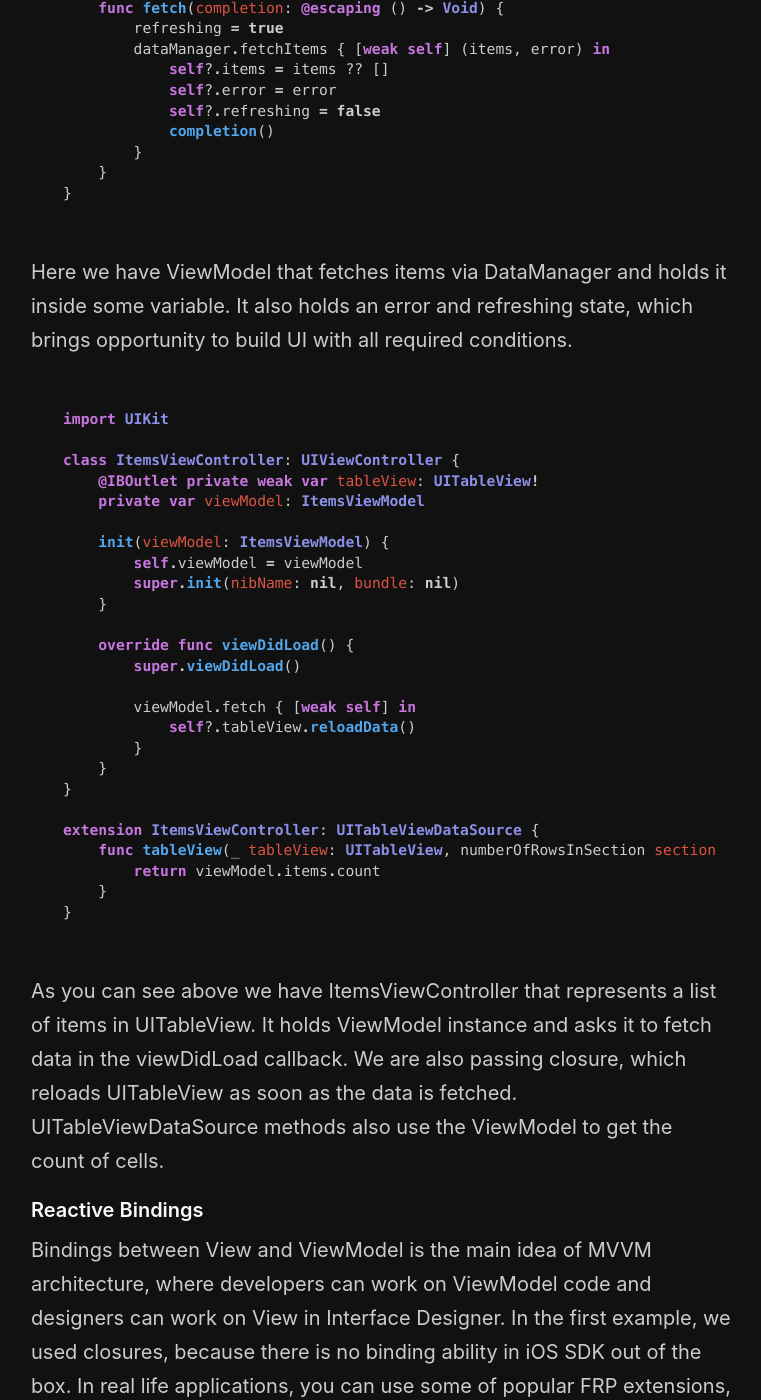
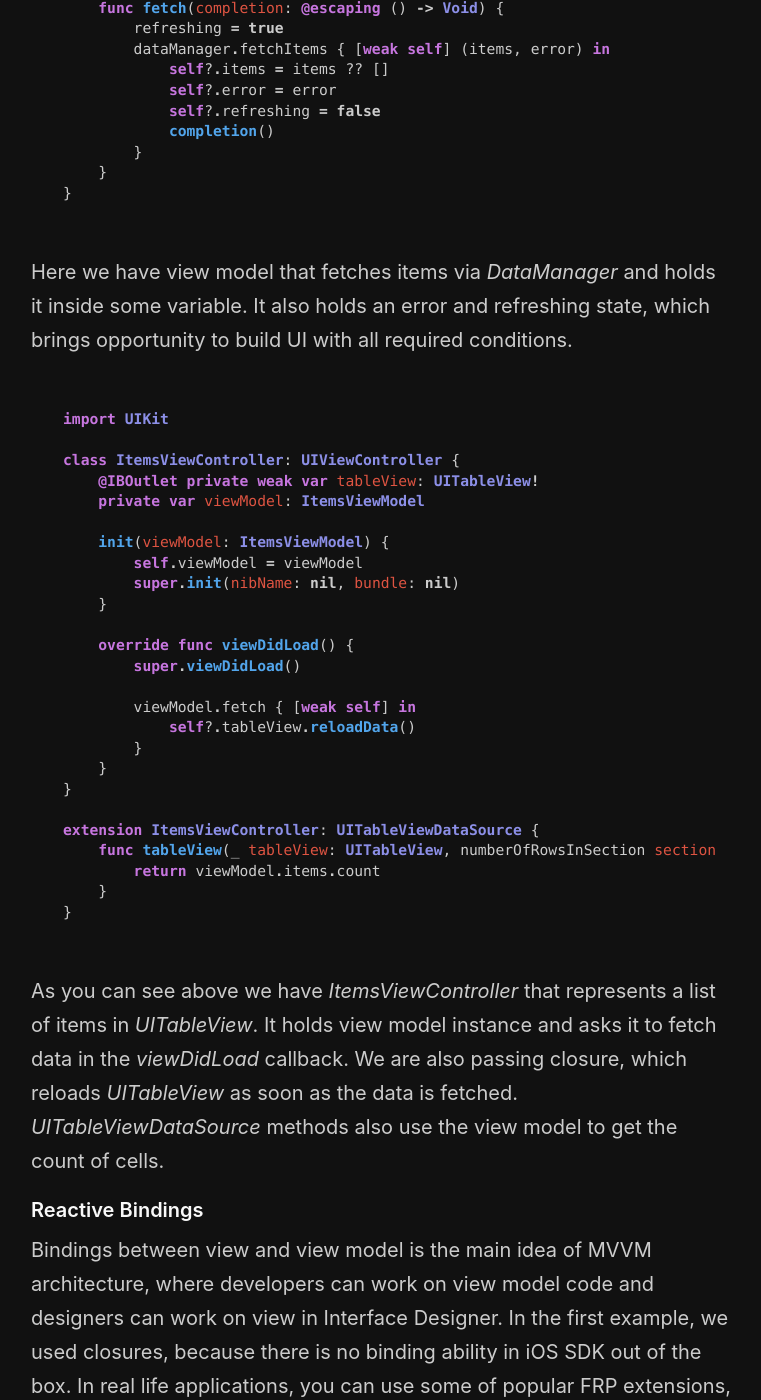
Before and after one commit to mecid/mecid.github.io, a Jekyll site: the page built from _posts/2018-01-11-mastering-mvvm-on-ios.md, in a window 1280 px wide and 1400 px high, scrolled down 1229 px. Shown: the whole window, without its empty margins (259-1020 px from the left). Built offline with Jekyll 4.4.1, drawn with Linux system fonts in a browser that asks for light colours; some of the changed text lies outside the part shown.

Commit message:
mvvm post updated

````diff
--- a/_posts/2018-01-11-mastering-mvvm-on-ios.md
+++ b/_posts/2018-01-11-mastering-mvvm-on-ios.md
@@ -8,10 +8,9 @@
 The main problem of Apple MVC is mixed responsibility, which leads to the appearance of some kinds of problems such as Massive-View-Controller.
 
 #### Why MVVM?
+We should accept that *UIViewController* is the main component in Apple’s iOS SDK and all the actions are started and built across this entity. Despite the name, it is more view than a classic Controller (or Presenter) from MVC(or MVP), because of callbacks like *viewDidLoad*, *viewWillLayoutSubviews*, and other view related methods. That is the reason why we should ignore the **controller** keyword in the name and use it as View, where the role of real controller takes the view model.
 
-We should accept that UIViewController is the main component in Apple’s iOS SDK and all the actions are started and built across this entity. Despite the name, it is more View than a Classic Controller (or Presenter) from MVC( or MVP), because of callbacks like viewDidLoad, viewWillLayoutSubviews, and other view related methods. That is the reason why we should ignore the Controller keyword in the name and use it as View, where the role of real Controller takes the ViewModel.
-
-ViewModel is the full data representation of the view. Every View should hold only one ViewModel instance. Generally, ViewModel uses a manager to fetch data and transforms it into necessary format. Let’s dive into examples:
+View model is the full data representation of the view. Every view should hold only one view model instance. Generally, view model uses a manager to fetch data and transforms it into necessary format. Let’s dive into examples:
 
 ```swift
 import Foundation
@@ -38,7 +37,7 @@
 }
 ```
 
-Here we have ViewModel that fetches items via DataManager and holds it inside some variable. It also holds an error and refreshing state, which brings opportunity to build UI with all required conditions.
+Here we have view model that fetches items via *DataManager* and holds it inside some variable. It also holds an error and refreshing state, which brings opportunity to build UI with all required conditions.
 
 ```swift
 import UIKit
@@ -68,11 +67,10 @@
 }
 ```
 
-As you can see above we have ItemsViewController that represents a list of items in UITableView. It holds ViewModel instance and asks it to fetch data in the viewDidLoad callback. We are also passing closure, which reloads UITableView as soon as the data is fetched. UITableViewDataSource methods also use the ViewModel to get the count of cells.
+As you can see above we have *ItemsViewController* that represents a list of items in *UITableView*. It holds view model instance and asks it to fetch data in the *viewDidLoad* callback. We are also passing closure, which reloads *UITableView* as soon as the data is fetched. *UITableViewDataSource* methods also use the view model to get the count of cells.
 
 #### Reactive Bindings
-
-Bindings between View and ViewModel is the main idea of MVVM architecture, where developers can work on ViewModel code and designers can work on View in Interface Designer. In the first example, we used closures, because there is no binding ability in iOS SDK out of the box. In real life applications, you can use some of popular FRP extensions, like ReactiveCocoa, RxSwift or Bond. I prefer Bond library for its simplicity.
+Bindings between view and view model is the main idea of MVVM architecture, where developers can work on view model code and designers can work on view in Interface Designer. In the first example, we used closures, because there is no binding ability in iOS SDK out of the box. In real life applications, you can use some of popular FRP extensions, like ReactiveCocoa, RxSwift or Bond. I prefer Bond library for its simplicity.
 
 ```swift
 import Bond
@@ -98,7 +96,7 @@
 }
 ```
 
-This is the same ItemsViewModel, but now we use reactive programming to observe changes.
+This is the same *ItemsViewModel*, but now we use reactive programming to observe changes.
 
 ```swift
 class ItemsViewController: UIViewController {
@@ -137,11 +135,10 @@
 }
 ```
 
-Let’s look at bindViewModel method, here we are binding ViewModel to View. Whenever refreshing value changes it sets activityIndicator’s isAnimating property. Or when items are changed, UITableView reloads. As you can see, reactive bindings simplify code in most cases.
+Let’s look at *bindViewModel* method, here we bind view model to view. Whenever refreshing value changes it sets activityIndicator’s *isAnimating* property. Or when items are changed, *UITableView* reloads. As you can see, reactive bindings simplify code in most cases.
 
 #### ViewModel Composition
-
-Sometimes we have complex Views with multiple data sources. For example, Instagram user profile where we have some information about the user and all photos related to this user. Good job here is separating this logic into two or more ViewModels. But we have a rule: every View should have only one ViewModel. In this case, the best option is using ViewModel composition. Let’s look at examples:
+Sometimes we have complex views with multiple data sources. For example, Instagram user profile where we have some information about the user and all photos related to this user. Good job here is separating this logic into two or more view models. But we have a rule: every view should have only one view model. In this case, the best option is using view model composition. Let’s look at examples:
 
 ```swift
 import Bond
@@ -199,8 +196,7 @@
 }
 ```
 
-As you can see, we have UserProfileViewModel which holds two another ViewModels and collects data from them. We also have the refreshing state which combines two refreshing states of internal ViewModels. The second important point on line 36, where ViewModel formats data into the required form. View just has to bind components to ViewModel and show data as is.
+As you can see, we have *UserProfileViewModel* which holds two another view models and collects data from them. We also have the refreshing state which combines two refreshing states of internal view models. The second important point on line 36, where view model formats data into the required form. View just has to bind components to view model and show data as is.
 
 #### Conclusion
-
-ViewModel is really nice and simple way of separating presentation logic into another entity, which helps us to avoid Massive-View-Controller and keep things easier to control and covered with Unit Tests. That is where we go, simple and testable architecture.
+View model is really nice and simple way of separating presentation logic into another entity, which helps us to avoid Massive-View-Controller and keep things easier to control and covered with Unit Tests. That is where we go, simple and testable architecture.
````
